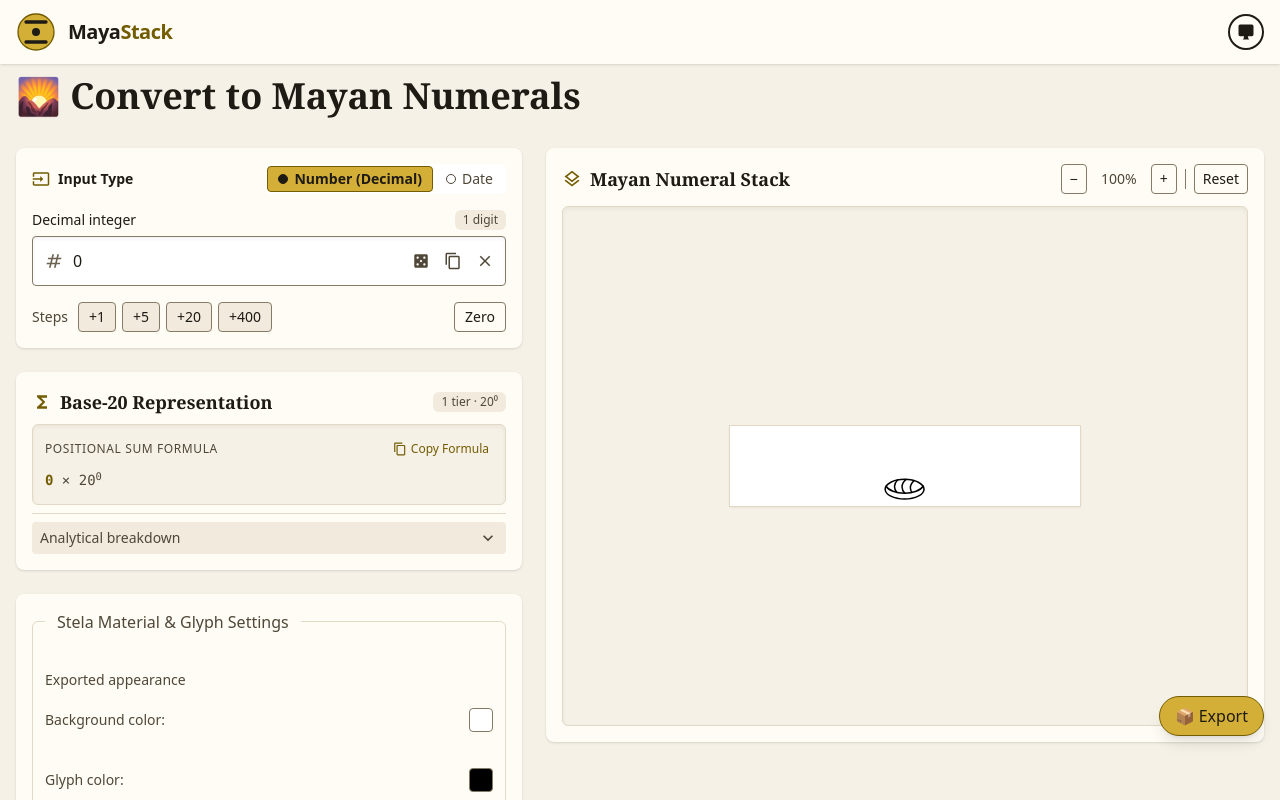
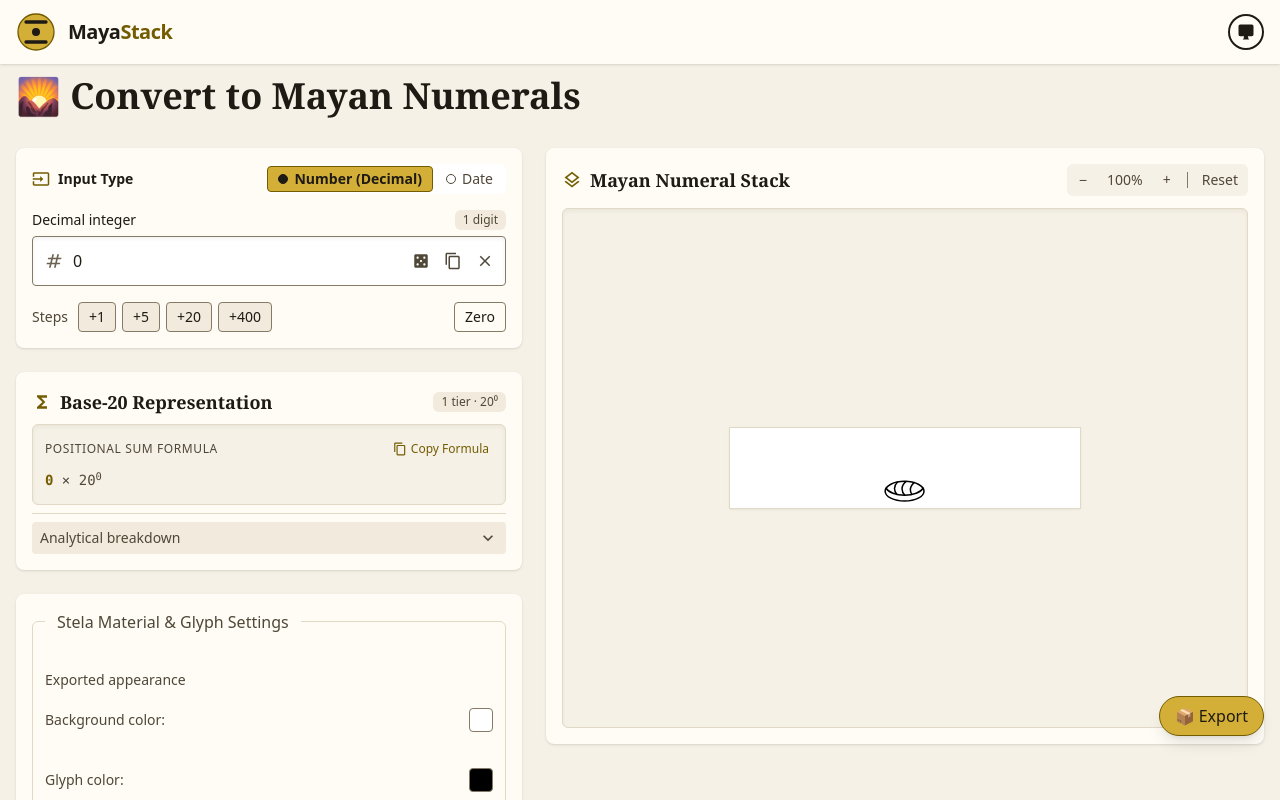
Before and after one commit to ApoGouv/mayastack, a React (Vite) app: page / in a window 1280 px wide. Shown: the top 800 px of the page. Built offline with nearby package versions, Linux system fonts and the light colour scheme; a web font is replaced by a local one.

Commit message:
feat(ui): refine compact zoom toolbar

```diff
--- a/src/components/NumeralViewport.tsx
+++ b/src/components/NumeralViewport.tsx
@@ -287,8 +287,10 @@ const NumeralViewport: React.FC<NumeralViewportProps> = ({
     e.preventDefault();
   };
 
+  // Borderless in the canvas tray: surface-active for hover and press, since surface-hover barely
+  // differs from canvas in the light theme. At a limit, fg-disabled and no hover or press fill
   const buttonClass =
-    'cursor-pointer px-2 py-1 text-sm rounded border border-line-strong bg-surface text-fg hover:bg-surface-hover active:bg-surface-active focus-ring aria-disabled:opacity-50 aria-disabled:cursor-not-allowed';
+    'cursor-pointer inline-flex h-7 items-center justify-center rounded text-sm text-fg-muted hover:bg-surface-active hover:text-fg active:bg-surface-active active:text-fg focus-ring aria-disabled:cursor-not-allowed aria-disabled:bg-transparent aria-disabled:text-fg-disabled';
 
   return (
     // As wide as the viewer card's content
@@ -299,11 +301,11 @@ const NumeralViewport: React.FC<NumeralViewportProps> = ({
       <div className="flex flex-wrap items-center justify-between gap-x-3 gap-y-2">
         {header}
         {/* A plain group: a toolbar role would promise arrow-key navigation between the buttons */}
-        <div role="group" aria-label="Zoom controls" className="flex shrink-0 items-center gap-2">
+        <div role="group" aria-label="Zoom controls" className="flex shrink-0 items-center gap-1 rounded-md bg-canvas p-0.5">
           {/* aria-disabled rather than disabled, so a focused button keeps its focus at a limit */}
           <button
             type="button"
-            className={buttonClass}
+            className={`${buttonClass} w-7`}
             aria-label="Zoom out"
             aria-disabled={atMin}
             onClick={() => zoomTo(zoomIndex - 1)}
@@ -318,7 +320,7 @@ const NumeralViewport: React.FC<NumeralViewportProps> = ({
           </span>
           <button
             type="button"
-            className={buttonClass}
+            className={`${buttonClass} w-7`}
             aria-label="Zoom in"
             aria-disabled={atMax}
             onClick={() => zoomTo(zoomIndex + 1)}
@@ -326,8 +328,8 @@ const NumeralViewport: React.FC<NumeralViewportProps> = ({
             +
           </button>
           {/* Decorative: separates the steps from Reset */}
-          <span aria-hidden="true" className="h-5 w-px bg-line-strong" />
-          <button type="button" className={buttonClass} onClick={reset}>
+          <span aria-hidden="true" className="mx-0.5 h-4 w-px bg-line-strong" />
+          <button type="button" className={`${buttonClass} px-2`} onClick={reset}>
             Reset
           </button>
         </div>
```
Also changed, not shown: 2 other files (tests, documents, lock files or other folders).
